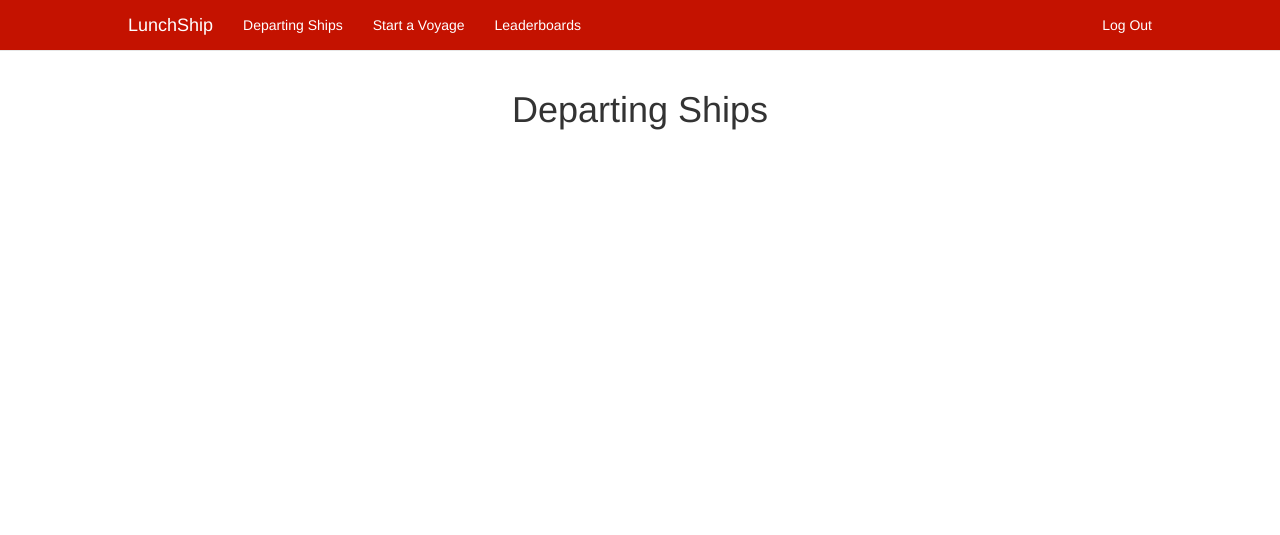
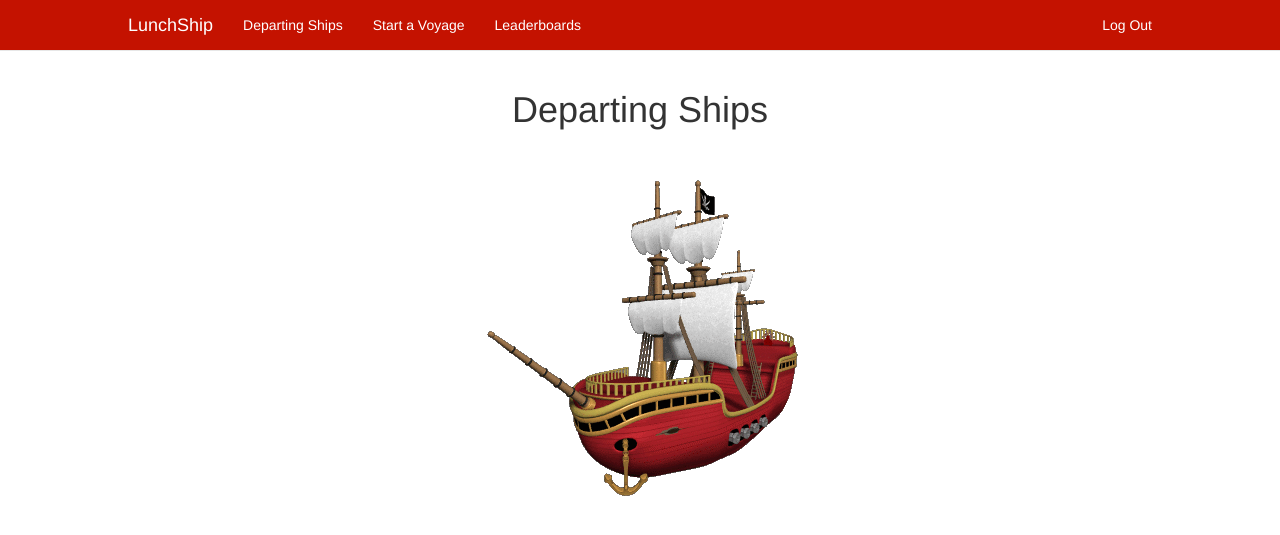
Before and after one commit to Sahil5/LunchShip, a Flask app: page /ships/all in a window 1280 px wide. Shown: the top 535 px of the page. Run offline with Flask 2, Linux system fonts and the light colour scheme; a user stored in the database is signed in; data that the repository does not hold is empty; parts of the project's set-up code (start-up, migrations or seed data) failed here and were passed over; some libraries are stand-ins or nearby versions.

Commit message:
moar gifs (soft g)

```diff
--- a/templates/all_ships.html
+++ b/templates/all_ships.html
@@ -40,4 +40,7 @@
             </div>
         </div>
     {% endfor %}
+    <div style="text-align: center;">
+        <img src="/static/img/pirate-ship-2.gif">
+    </div>
 {% endblock %}
```
Also changed, not shown: static/img/pirate-ship-2.gif (added).
